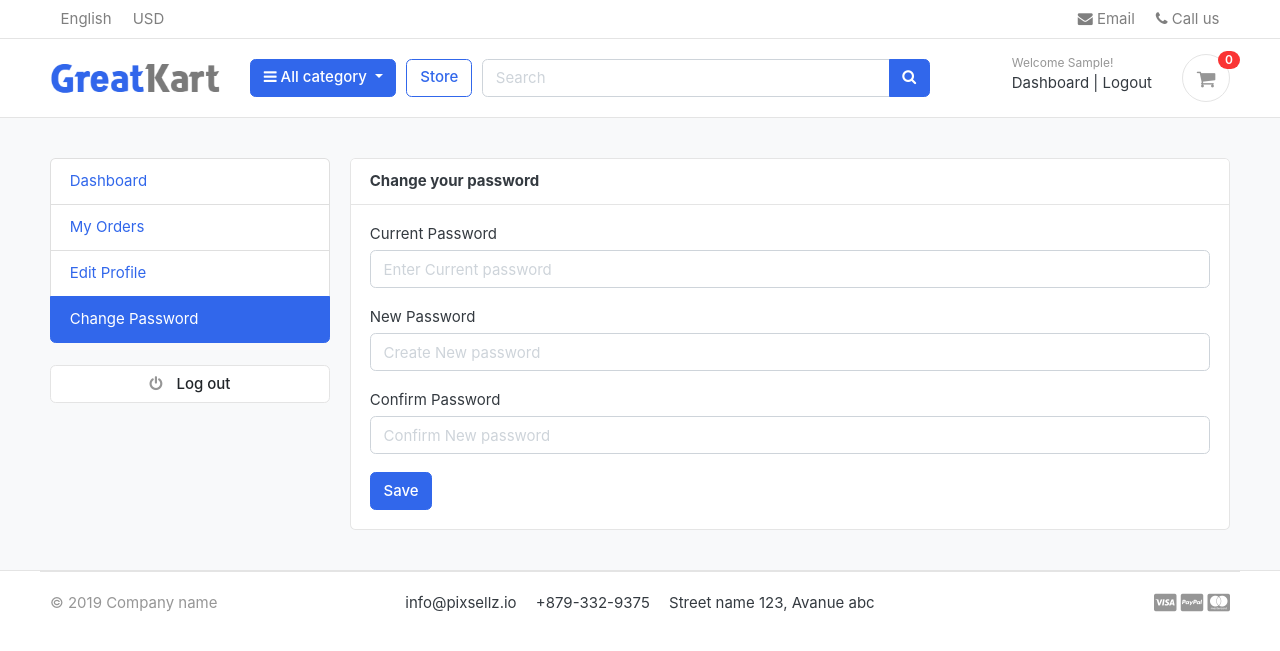
After one commit to Nazar-Pichak/e-commerce-django, a Django app: page /accounts/change_password/ in a window 1280 px wide. The commit adds this page. Shown: the top 651 px of the page. Run offline with Django 3.2, Linux system fonts and the light colour scheme; the visitor is signed in with stand-in values (Sample User, id 1); data that the repository does not hold is empty; some libraries are stand-ins or nearby versions; some web fonts are replaced.

Commit message:
change password functionality

```diff
--- a/accounts/urls.py
+++ b/accounts/urls.py
@@ -13,4 +13,5 @@ urlpatterns = [
    path('reset_password_validate/<uidb64>/<token>/', views.reset_password_validate, name='reset_password_validate'),
    path('my_orders/', views.my_orders, name='my_orders'),
    path('edit_profile/', views.edit_profile, name='edit_profile'),
+   path('change_password/', views.change_password, name='change_password'),
 ]
--- a/accounts/views.py
+++ b/accounts/views.py
@@ -27,7 +27,8 @@ def login(request):
         if user is not None:
             try:
                 cart = Cart.objects.get(cart_id=_cart_id(request))
-                is_cart_item_exist = CartItem.objects.filter(cart=cart).exists()
+                is_cart_item_exist = CartItem.objects.filter(
+                    cart=cart).exists()
 
                 if is_cart_item_exist:
                     cart_item = CartItem.objects.filter(cart=cart)
@@ -44,7 +45,8 @@ def login(request):
                     id = []
                     for item in cart_item:
                         existing_variation = item.variations.all()
-                        existing_variation_list.append(list(existing_variation))
+                        existing_variation_list.append(
+                            list(existing_variation))
                         id.append(item.id)
 
                     for pr in product_variation:
@@ -154,19 +156,17 @@ def activate(request, uidb64, token):
         return redirect('register')
 
 
-
-
 @login_required(login_url='login')
 def dashboard(request):
     userprofile = get_object_or_404(UserProfile, user=request.user)
-    orders = Order.objects.order_by('created_at').filter(user_id=request.user.id, is_ordered=True)
+    orders = Order.objects.order_by('created_at').filter(
+        user_id=request.user.id, is_ordered=True)
     orders_count = orders.count()
     context = {
-       'orders_count': orders_count,
+        'orders_count': orders_count,
         'userprofile': userprofile,
     }
     return render(request, 'accounts/dashboard.html', context)
-
 
 
 def forgot_password(request):
@@ -187,13 +187,13 @@ def forgot_password(request):
 
             send_email = EmailMessage(email_subject, message, to=[email])
             send_email.send()
-            messages.success(request, 'Password reset email has been sent to you email address')
+            messages.success(
+                request, 'Password reset email has been sent to you email address')
             return redirect('login')
 
         else:
             messages.error(request, 'Account does not exist')
             return redirect('forgot_password')
-
 
     return render(request, 'accounts/forgot_password.html')
 
@@ -218,7 +218,6 @@ def reset_password(request):
         return render(request, 'accounts/reset_password.html')
 
 
-
 def reset_password_validate(request, uidb64, token):
     try:
         uid = urlsafe_base64_decode(uidb64).decode()
@@ -236,23 +235,27 @@ def reset_password_validate(request, uidb64, token):
         return redirect('login')
 
 
+@login_required(login_url='login')
 def my_orders(request):
-    orders = Order.objects.filter(user=request.user, is_ordered=True).order_by('-created_at')
+    orders = Order.objects.filter(
+        user=request.user, is_ordered=True).order_by('-created_at')
     return render(request, 'accounts/my_orders.html', context={'orders': orders})
 
 
+@login_required(login_url='login')
 def edit_profile(request):
     userprofile = get_object_or_404(UserProfile, user=request.user)
     if request.method == 'POST':
         user_form = UserForm(request.POST, instance=request.user)
-        profile_form = UserProfileForm(request.POST, request.FILES, instance=userprofile)
+        profile_form = UserProfileForm(
+            request.POST, request.FILES, instance=userprofile)
         if user_form.is_valid() and profile_form.is_valid():
             user_form.save()
             profile_form.save()
             messages.success(request, 'Your profile has been updated.')
             return redirect('edit_profile')
     else:
-        user_form = UserForm(instance = request.user)
+        user_form = UserForm(instance=request.user)
         profile_form = UserProfileForm(instance=userprofile)
 
         context = {
@@ -261,5 +264,31 @@ def edit_profile(request):
             'userprofile': userprofile,
         }
 
+        return render(request, 'accounts/edit_profile.html', context)
 
-        return render(request, 'accounts/edit_profile.html', context)
+
+@login_required(login_url='login')
+def change_password(request):
+    if request.method == 'POST':
+        current_password = request.POST['current_password']
+        new_password = request.POST['new_password']
+        confirm_password = request.POST['confirm_password']
+
+        user = Account.objects.get(username__exact=request.user.username)
+
+        if new_password == confirm_password:
+            success = user.check_password(current_password)
+            if success:
+                user.set_password(new_password)
+                user.save()
+                messages.success(request, 'Password updated successfully')
+                return redirect('change_password')
+            else:
+                messages.error(request, 'Please enter valid current password')
+                return redirect('change_password')
+
+        else:
+            messages.error(request, 'Password does not match')
+            return redirect('change_password')
+
+    return render(request, 'accounts/change_password.html')
--- /dev/null
+++ b/templates/accounts/change_password.html
@@ -0,0 +1,49 @@
+{% extends 'base.html' %}
+
+{% block content %}
+  <section class="section-conten padding-y bg">
+    {% include 'includes/alerts.html' %}
+
+    <div class="container">
+      <div class="row">
+        {% include 'includes/dashboard_sidebar.html' %}
+        <main class="col-md-9">
+          <article class="card">
+            <header class="card-header">
+              <strong class="d-inline-block mr-3">Change your password</strong>
+            </header>
+            <div class="card-body">
+              <div class="row">
+                <div class="col-md-12">
+                  <form action="{% url 'change_password' %}" method="POST">
+                    {% csrf_token %}
+
+                    <div class="form-group">
+                        <label >Current Password</label>
+                        <input type="password" name="current_password" placeholder="Enter Current password" class="form-control" required >
+                    </div>
+                    <div class="form-group">
+                      <label >New Password</label>
+                      <input type="password" name="new_password" placeholder="Create New password" class="form-control" required >
+                    </div>
+
+                    <div class="form-group">
+                        <label >Confirm Password</label>
+                        <input type="password" name="confirm_password" placeholder="Confirm New password" class="form-control" required >
+                      </div>
+
+                    <input type="submit" class="btn btn-primary" value="Save" >
+                  </form>
+                </div>
+              </div>
+              <!-- row.// -->
+            </div>
+            <!-- card-body .// -->
+          </article>
+          <!-- order-group.// -->
+        </main>
+      </div>
+      <!-- row.// -->
+    </div>
+  </section>
+{% endblock %}
--- a/templates/includes/dashboard_sidebar.html
+++ b/templates/includes/dashboard_sidebar.html
@@ -4,7 +4,7 @@
         <a class="list-group-item {% if '/accounts/' == request.path %}active{% endif %}" href="{% url "dashboard" %}">Dashboard</a>
         <a class="list-group-item {% if '/my_orders/' in request.path %}active{% endif %}" href="{% url "my_orders" %}">My Orders</a>
         <a class="list-group-item {% if '/edit_profile/' in request.path %}active{% endif %}" href="{% url "edit_profile" %}">Edit Profile</a>
-        <a class="list-group-item" href="#">Change Password</a>
+        <a class="list-group-item {% if '/change_password/' in request.path %}active{% endif %} " href="{% url "change_password" %}">Change Password</a>
     </ul>
     <br>
     <a class="btn btn-light btn-block" href="{% url "logout" %}"> <i class="fa fa-power-off"></i> <span class="text">Log out</span> </a>
```
